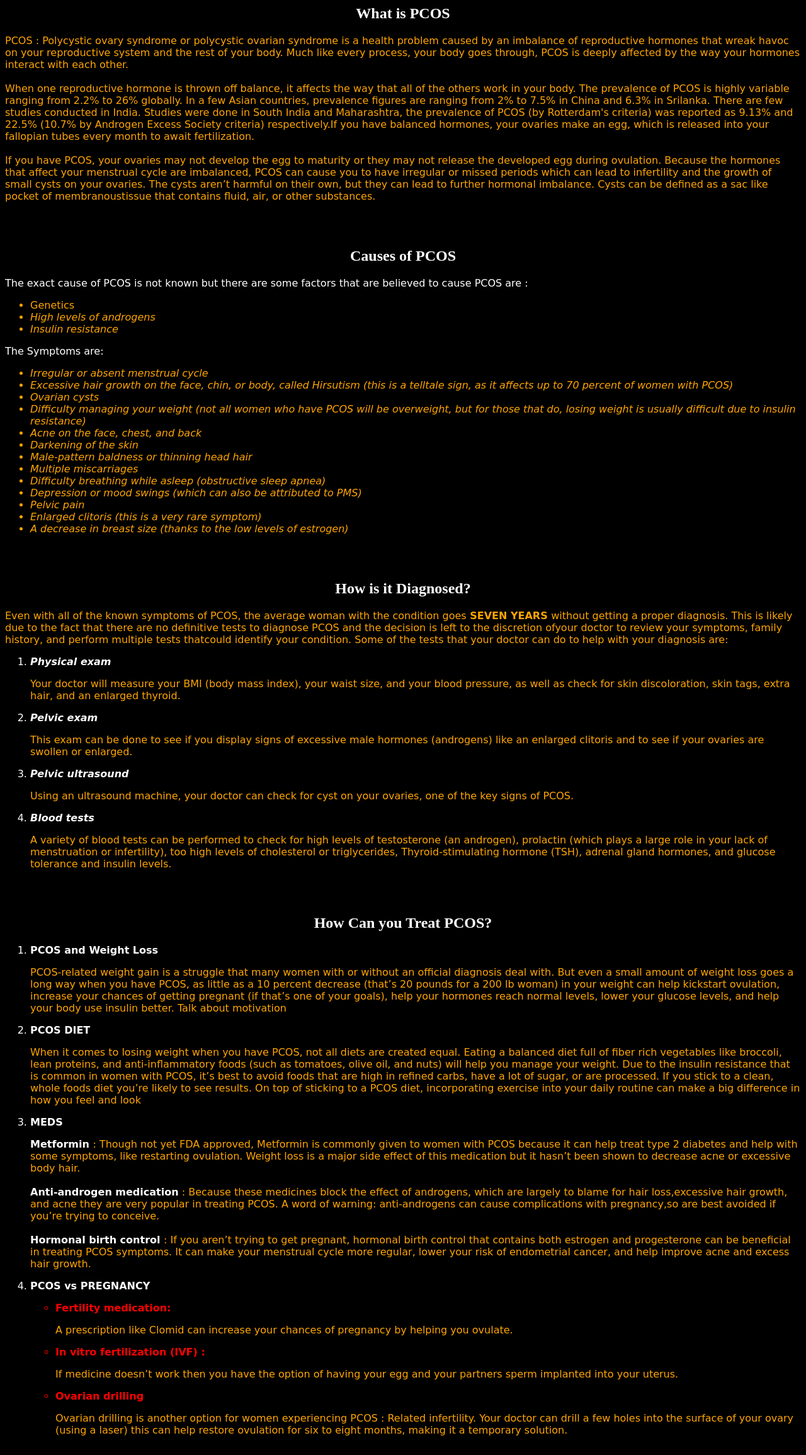
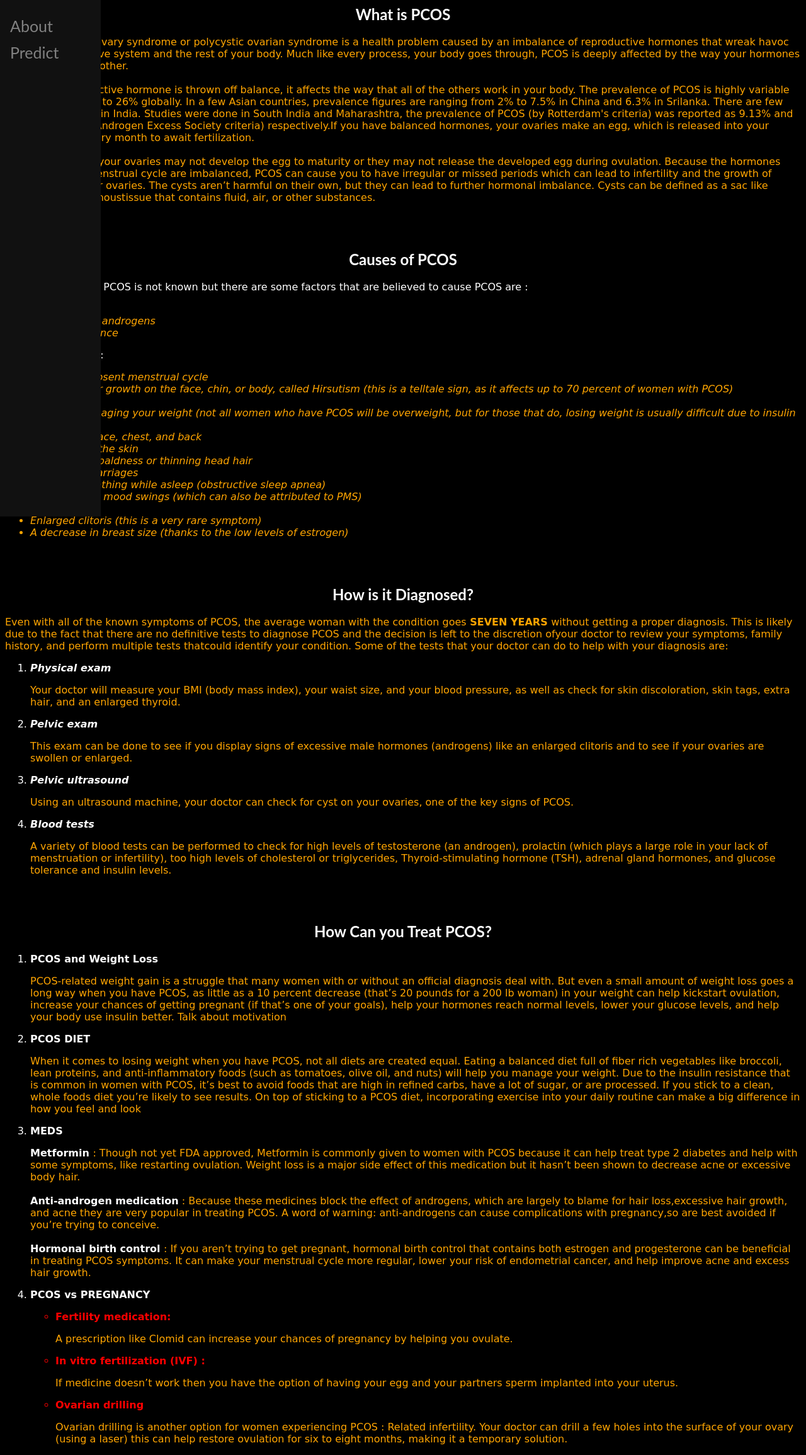
Before and after one commit to rtsh13/PCOS-Web-Application, a Flask app: page /about in a window 1280 px wide. Shown: the whole page at 63% size. Before the commit the page ends 2279 px from the top, so only its background shows below. Run offline with Flask 2, Linux system fonts and the light colour scheme; parts of the project's set-up code (start-up, migrations or seed data) failed here and were passed over.

Commit message:
Update about.html

```diff
--- a/templates/about.html
+++ b/templates/about.html
@@ -1,4 +1,53 @@
 <html>
+    <!DOCTYPE html>
+<html>
+<head>
+<meta name="viewport" content="width=device-width, initial-scale=1">
+<style>
+body {
+  font-family: "Lato", sans-serif;
+}
+
+.sidenav {
+  height: 100%;
+  width: 160px;
+  position: fixed;
+  z-index: 1;
+  top: 0;
+  left: 0;
+  background-color: #111;
+  overflow-x: hidden;
+  padding-top: 20px;
+}
+
+.sidenav a {
+  padding: 6px 8px 6px 16px;
+  text-decoration: none;
+  font-size: 25px;
+  color: #818181;
+  display: block;
+}
+
+.sidenav a:hover {
+  color: #f1f1f1;
+}
+
+.main {
+  margin-left: 160px;
+  font-size: 14px;
+  padding: 0px 10px;
+}
+
+@media screen and (max-height: 450px) {
+  .sidenav {padding-top: 15px;}
+  .sidenav a {font-size: 18px;}
+}
+</style>
+</head>
+    <div class="sidenav">
+  <a href="https://pcospredict.herokuapp.com/about">About</a>
+  <a href="https://pcospredict.herokuapp.com/">Predict</a>
+</div>
     <style>
 p{
   font-family: "Comic Sans MS", cursive, sans-serif ;
```
